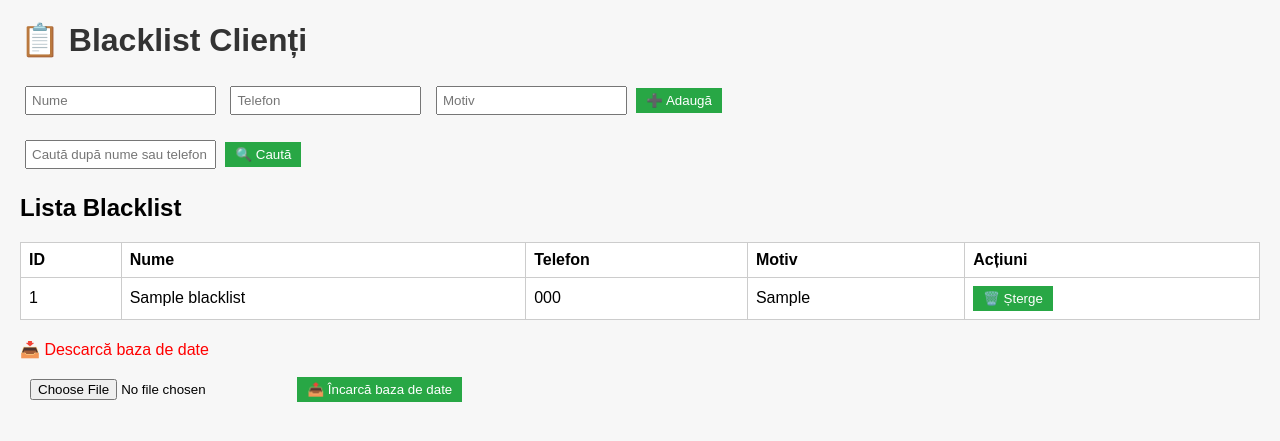
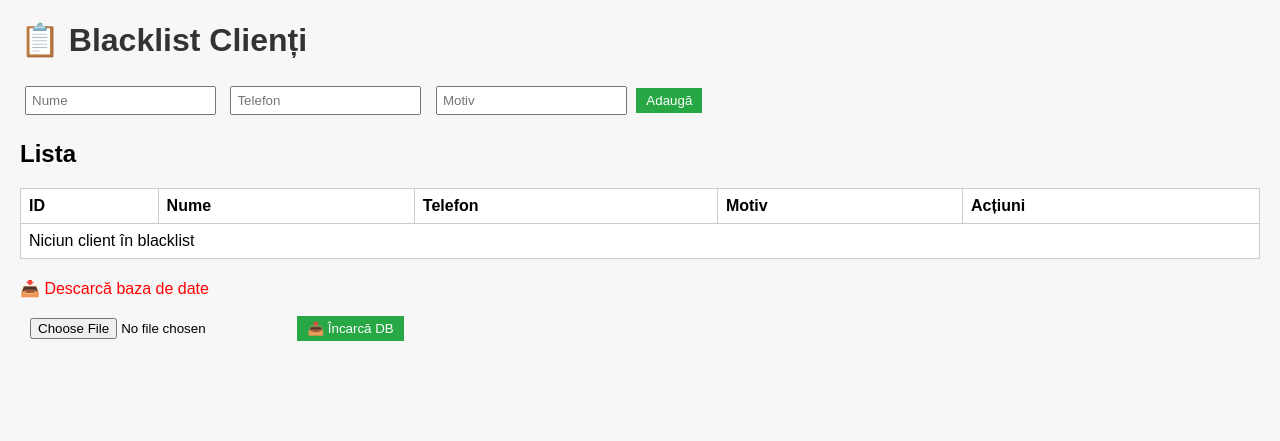
Before and after one commit to gsmcontactct/Web-Blacklist-Clients, a Flask app: page / in a window 1280 px wide. Shown: the top 441 px of the page. Run offline with Flask 3, Linux system fonts and the light colour scheme; tables that the repository leaves empty hold one stand-in row (values such as "Sample post"); data that the repository does not hold is empty.

Commit message:
Fix app.py + index.html (upload DB, add client working)

```diff
--- a/app.py
+++ b/app.py
@@ -1,56 +1,60 @@
-from flask import Flask, render_template, request, redirect, send_file
+import os
 import sqlite3
-import os
+from flask import Flask, render_template, request, redirect, send_file, flash
 
 app = Flask(__name__)
-DB_FILE = "blacklist.db"
+app.secret_key = "secret-key"  # necesar pentru flash messages
 
-# --- INIT DB ---
+DB_NAME = "blacklist.db"
+
+
 def init_db():
-    conn = sqlite3.connect(DB_FILE)
+    conn = sqlite3.connect(DB_NAME)
     c = conn.cursor()
-    c.execute('''CREATE TABLE IF NOT EXISTS blacklist (
-                    id INTEGER PRIMARY KEY AUTOINCREMENT,
-                    name TEXT NOT NULL,
-                    phone TEXT NOT NULL,
-                    reason TEXT
-                )''')
+    c.execute(
+        """
+        CREATE TABLE IF NOT EXISTS blacklist (
+            id INTEGER PRIMARY KEY AUTOINCREMENT,
+            name TEXT NOT NULL,
+            phone TEXT NOT NULL,
+            reason TEXT
+        )
+        """
+    )
     conn.commit()
     conn.close()
 
-# rulează automat la start
-init_db()
+
+def get_all():
+    conn = sqlite3.connect(DB_NAME)
+    c = conn.cursor()
+    c.execute("SELECT id, name, phone, reason FROM blacklist ORDER BY id DESC")
+    rows = c.fetchall()
+    conn.close()
+    return rows
 
 
-# --- DATABASE FUNCS ---
-def get_all():
-    conn = sqlite3.connect(DB_FILE)
-    c = conn.cursor()
-    c.execute("SELECT id, name, phone, reason FROM blacklist ORDER BY id DESC")
-    data = c.fetchall()
-    conn.close()
-    return data
-
 def add_client(name, phone, reason):
-    conn = sqlite3.connect(DB_FILE)
+    conn = sqlite3.connect(DB_NAME)
     c = conn.cursor()
     c.execute("INSERT INTO blacklist (name, phone, reason) VALUES (?, ?, ?)", (name, phone, reason))
     conn.commit()
     conn.close()
 
+
 def delete_client(client_id):
-    conn = sqlite3.connect(DB_FILE)
+    conn = sqlite3.connect(DB_NAME)
     c = conn.cursor()
-    c.execute("DELETE FROM blacklist WHERE id = ?", (client_id,))
+    c.execute("DELETE FROM blacklist WHERE id=?", (client_id,))
     conn.commit()
     conn.close()
 
 
-# --- ROUTES ---
 @app.route("/")
 def index():
     clients = get_all()
     return render_template("index.html", clients=clients)
+
 
 @app.route("/add", methods=["POST"])
 def add():
@@ -59,20 +63,29 @@
     reason = request.form.get("reason")
     if name and phone:
         add_client(name, phone, reason)
+        flash("✅ Client adăugat cu succes!", "success")
+    else:
+        flash("⚠️ Nume și telefon sunt obligatorii!", "danger")
     return redirect("/")
+
 
 @app.route("/delete/<int:client_id>")
 def delete(client_id):
     delete_client(client_id)
+    flash("🗑️ Client șters!", "info")
     return redirect("/")
+
 
 @app.route("/download-db")
 def download_db():
-    if os.path.exists(DB_FILE):
-        return send_file(DB_FILE, as_attachment=True)
-    return "Database not found", 404
+    return send_file(DB_NAME, as_attachment=True)
 
 
-# --- START LOCAL ---
-if __name__ == "__main__":
-    app.run(debug=True)
+@app.route("/upload-db", methods=["POST"])
+def upload_db():
+    if "file" not in request.files:
+        flash("⚠️ Nicio fișă nu a fost trimisă!", "danger")
+        return redirect("/")
+    file = request.files["file"]
+    if file.filename == "":
+        flash("⚠️ Nicio fișă selectată!", "danger")
--- a/requirements.txt
+++ b/requirements.txt
@@ -1,2 +1,2 @@
-flask
-gunicorn
+flask==3.1.2
+gunicorn==23.0.0
--- a/templates/index.html
+++ b/templates/index.html
@@ -10,59 +10,35 @@
 
     <!-- Formular adăugare client -->
     <form action="/add" method="POST">
-        <input type="text" name="nume" placeholder="Nume" required>
-        <input type="text" name="telefon" placeholder="Telefon" required>
-        <input type="text" name="motiv" placeholder="Motiv">
-        <button type="submit">➕ Adaugă</button>
+        <input type="text" name="name" placeholder="Nume" required>
+        <input type="text" name="phone" placeholder="Telefon" required>
+        <input type="text" name="reason" placeholder="Motiv">
+        <button type="submit">Adaugă</button>
     </form>
 
-    <!-- Formular căutare -->
-    <form action="/" method="GET" style="margin-top: 15px;">
-        <input type="text" name="q" value="{{ query }}" placeholder="Caută după nume sau telefon">
-        <button type="submit">🔍 Caută</button>
-    </form>
-
-    <!-- Lista clienților -->
-    <h2>Lista Blacklist</h2>
-    <table border="1" cellpadding="5" cellspacing="0">
-        <tr>
-            <th>ID</th>
-            <th>Nume</th>
-            <th>Telefon</th>
-            <th>Motiv</th>
-            <th>Acțiuni</th>
-        </tr>
+    <h2>Lista</h2>
+    <table>
+        <tr><th>ID</th><th>Nume</th><th>Telefon</th><th>Motiv</th><th>Acțiuni</th></tr>
         {% for client in clients %}
         <tr>
             <td>{{ client[0] }}</td>
             <td>{{ client[1] }}</td>
             <td>{{ client[2] }}</td>
             <td>{{ client[3] }}</td>
-            <td>
-                <form action="/delete" method="POST" style="display:inline;">
-                    <button type="submit" name="id" value="{{ client[0] }}" onclick="return confirm('Ștergi acest client?')">🗑️ Șterge</button>
-                </form>
-            </td>
+            <td><a href="/delete/{{ client[0] }}">🗑️ Șterge</a></td>
         </tr>
         {% else %}
-        <tr>
-            <td colspan="5" style="text-align:center;">Niciun client în blacklist</td>
-        </tr>
+        <tr><td colspan="5">Niciun client în blacklist</td></tr>
         {% endfor %}
     </table>
 
-    <!-- Backup DB -->
-    <div style="margin-top: 20px;">
+    <!-- Secțiune backup DB -->
+    <div style="margin-top:20px;">
         <a href="/download-db">📥 Descarcă baza de date</a>
-    </div>
-
-    <!-- Upload DB -->
-    <div style="margin-top: 10px;">
-        <form action="/upload-db" method="POST" enctype="multipart/form-data">
+        <form action="/upload-db" method="POST" enctype="multipart/form-data" style="margin-top:10px;">
             <input type="file" name="file" required>
-            <button type="submit">📤 Încarcă baza de date</button>
+            <button type="submit">📤 Încarcă DB</button>
         </form>
     </div>
-
 </body>
 </html>
```
